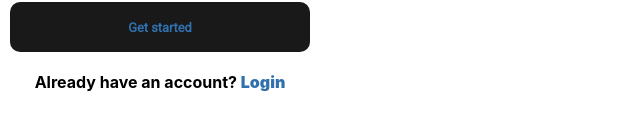
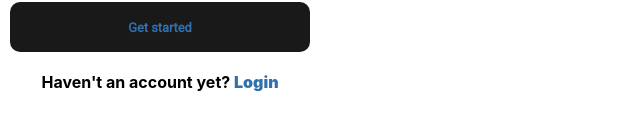
Before and after one commit to AdrianArcoGonzalez/SaveMoneyApp, a React (Create React App) app: page /home in a window 1280 px wide. Shown: the part 525-656 px from the top of the page, without its empty margins (0-640 px from the left). Built offline with nearby package versions, Linux system fonts and the light colour scheme.

Commit message:
changed text from login to register on landing page

```diff
--- a/src/pages/LandingPage/LandingPage.tsx
+++ b/src/pages/LandingPage/LandingPage.tsx
@@ -26,8 +26,8 @@ const LandingPage = (): JSX.Element => {
       />
 
       <span className="text-login">
-        Already have an account?{" "}
-        <NavLink to={"/login"} className="link-login">
+        Haven't an account yet?{" "}
+        <NavLink to={"/register"} className="link-login">
           Login
         </NavLink>
       </span>
```
